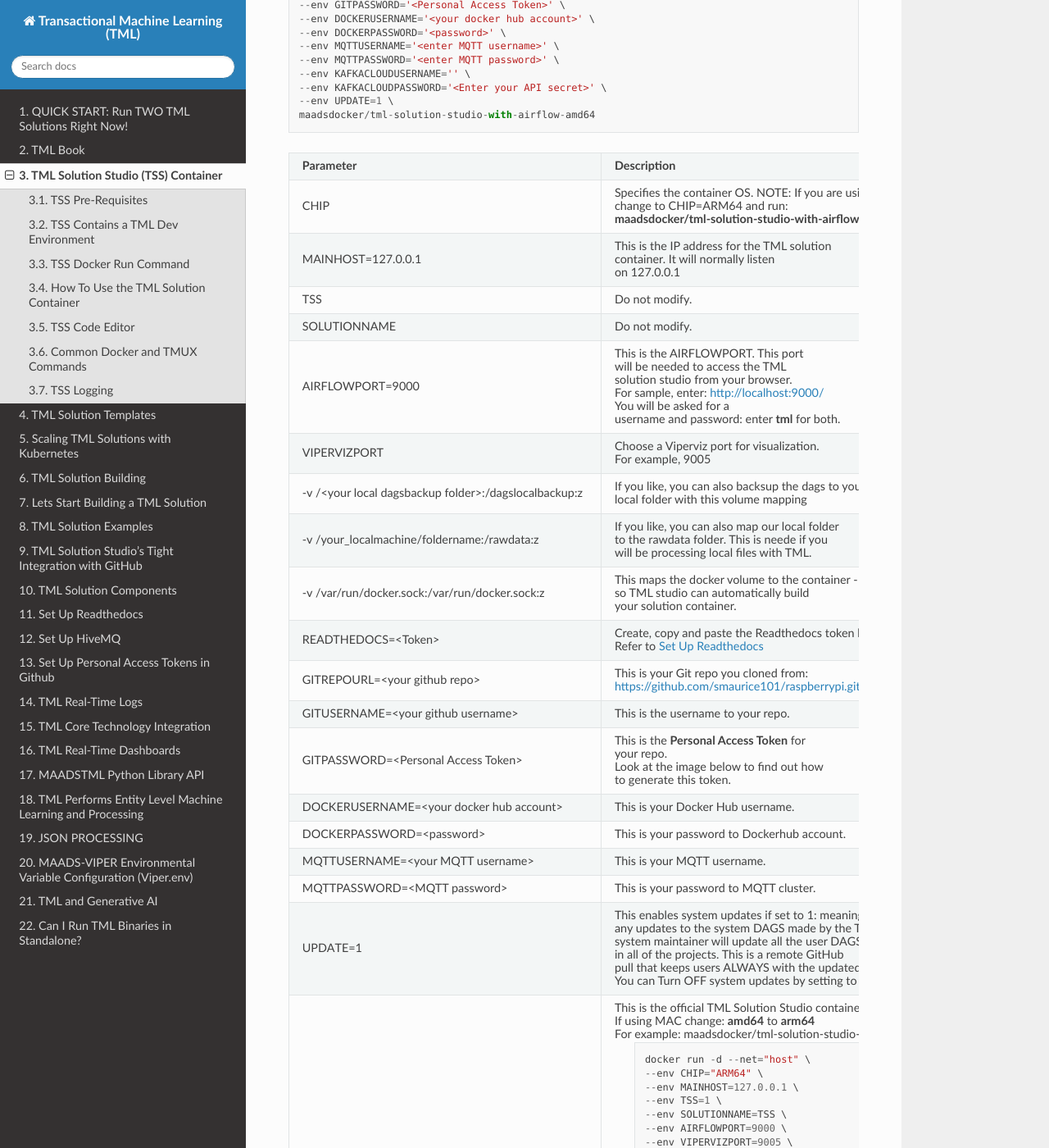
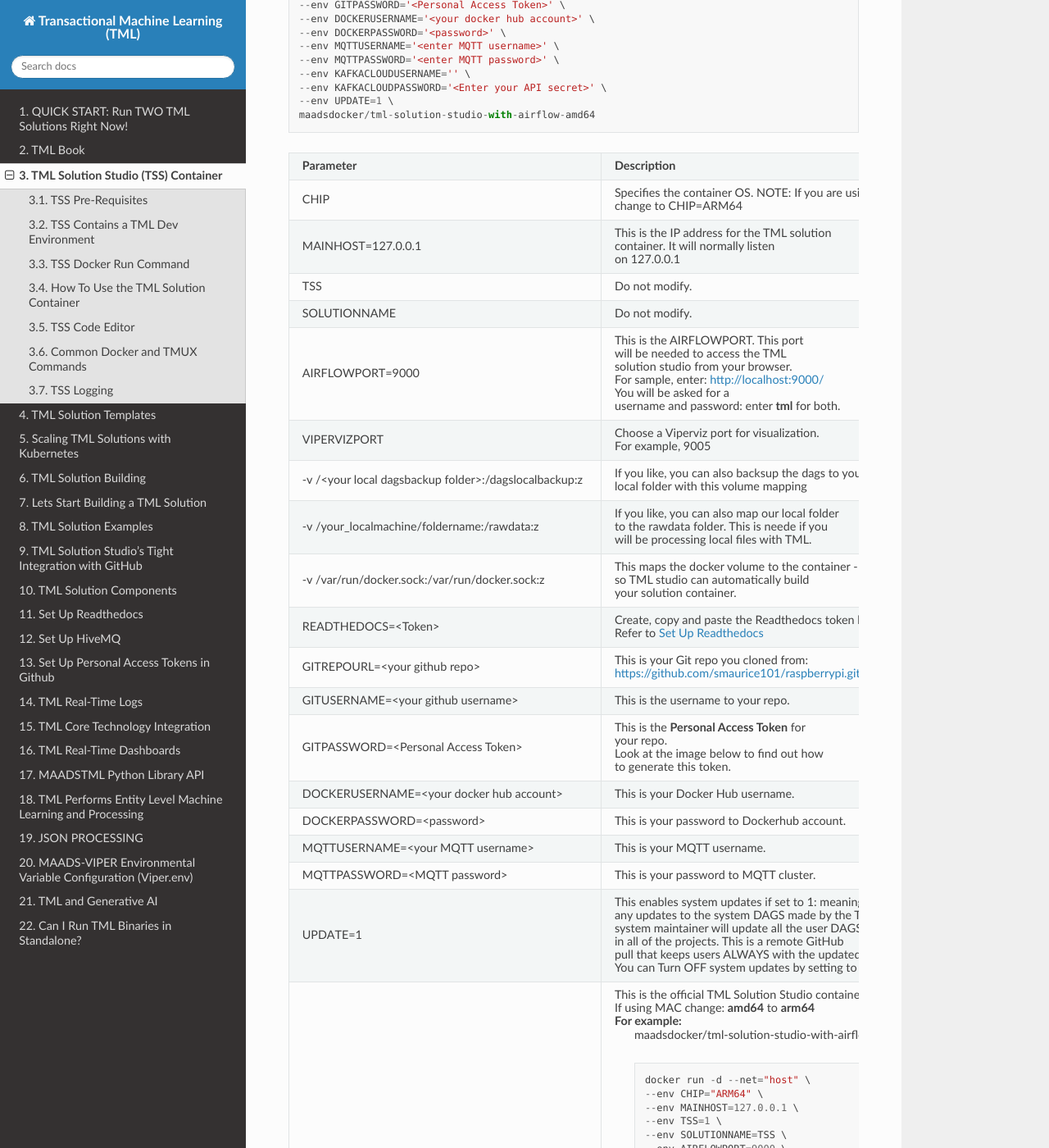
Before and after one commit to smaurice101/readthedocs, a Sphinx documentation site: the page built from docs/source/docker.rst, in a window 1280 px wide and 1400 px high, scrolled down 2841 px. Shown: the whole window at 82% size. Built offline with Sphinx 7.4.7 and the Read the Docs theme 3.1.0, drawn with Linux system fonts in a browser that asks for light colours.

Commit message:
Update docker.rst

```diff
--- a/docs/source/docker.rst
+++ b/docs/source/docker.rst
@@ -113,9 +113,7 @@
    * - CHIP
      - Specifies the container OS.  NOTE: If you are using MAC then
 
-       change to CHIP=ARM64 and run:
-
-       **maadsdocker/tml-solution-studio-with-airflow-arm64** containter
+       change to CHIP=ARM64
    * - MAINHOST=127.0.0.1
      - This is the IP address for the TML solution
 
@@ -201,7 +199,9 @@
 
        If using MAC change: **amd64** to **arm64**
 
-       For example: maadsdocker/tml-solution-studio-with-airflow-**arm64**
+       **For example:**
+
+        maadsdocker/tml-solution-studio-with-airflow-**arm64**
 
         .. code-block::
 
```
